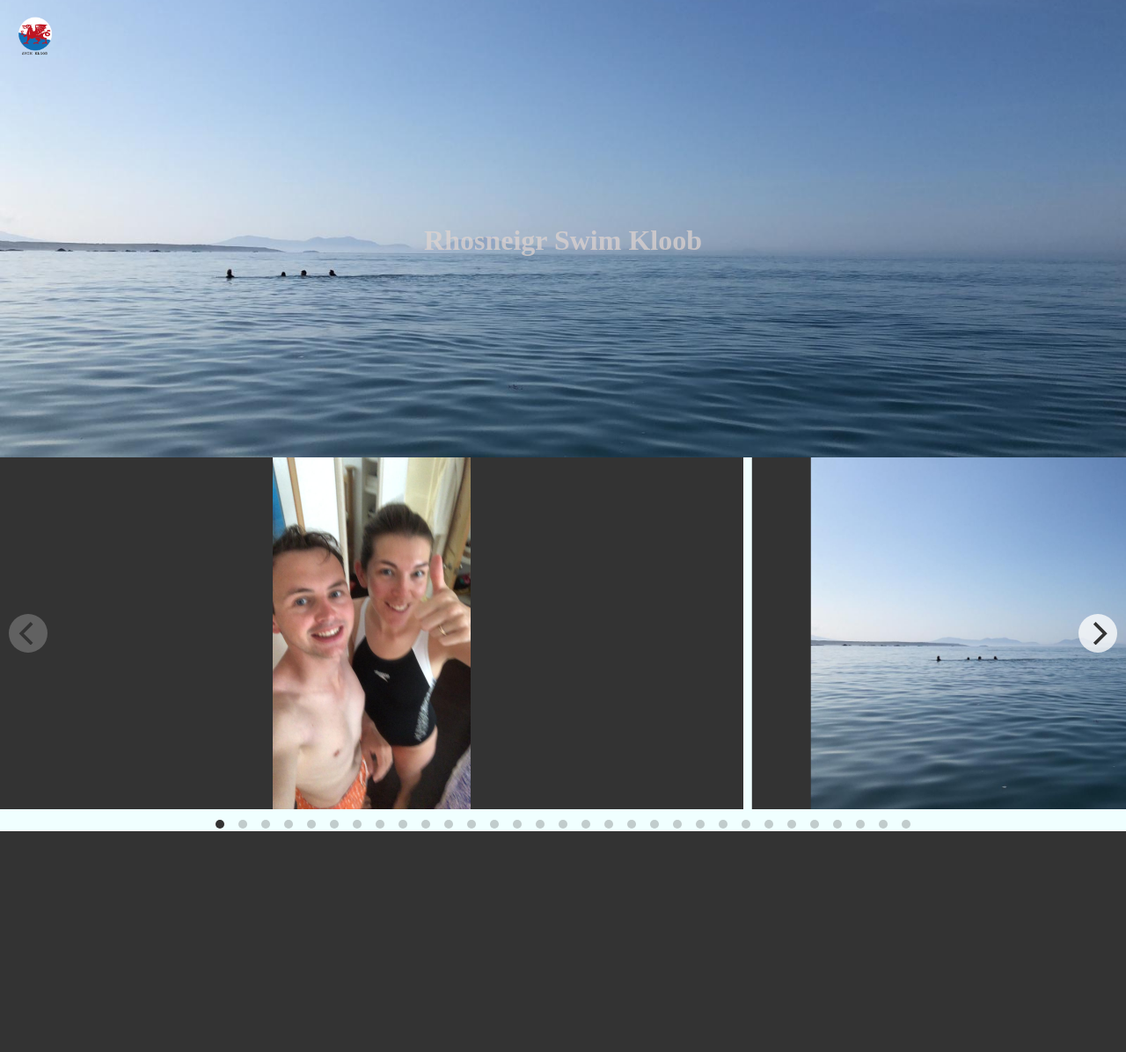
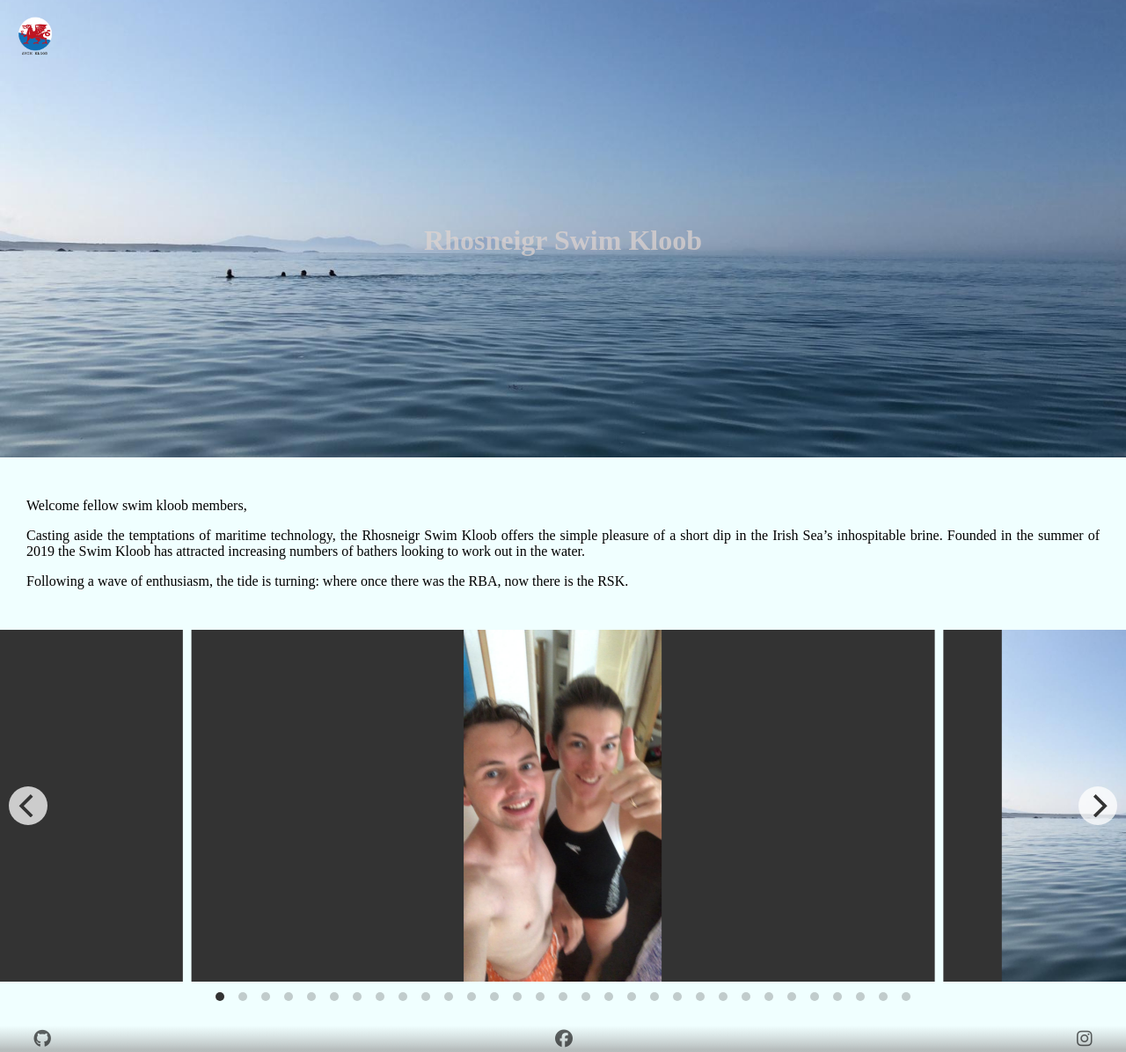
Before and after one commit to Voxoff/swim_kloob, a Flask app: page / in a window 1280 px wide. Shown: the whole page at 88% size. Before the commit the page ends 945 px from the top, so only its background shows below. Run offline with Flask 2, Linux system fonts and the light colour scheme; some libraries are stand-ins or nearby versions.

Commit message:
changed carousel and did this weird translate this

```diff
--- a/static/css/style.css
+++ b/static/css/style.css
@@ -9,6 +9,7 @@ html {
   width: 100%;
 }
 
+/* BANNER */
 h1 {
   color: #dfd4cfb5;
   margin-top: 0px;
@@ -49,6 +50,8 @@ h1 {
   }
 }
 
+/* AFTER BANNER */
+
 #logo {
   position: absolute;
   height: 50px;
@@ -59,13 +62,11 @@ h1 {
 
 #main-text {
   text-align: justify;
-  width: 50%;
-  float: left;
-  padding: 3%;
+  padding: 30px;
 }
 #side-image {
-  float: right;
-  width: 44%;
+  /* float: right; */
+  /* width: 44%; */
 }
 
 #first-image {
@@ -73,7 +74,7 @@ h1 {
   width: 100%;
 }
 
-@media(max-width: 700px){
+/* @media(max-width: 700px){
   #main-text {
     padding: 30px;
     text-align: justify;
@@ -94,11 +95,12 @@ h1 {
     justify-content: center;
     padding: 0px;
   }
-}
+} */
 
 #footer {
   width: auto;
-  clear: both; /* Floats are weird huh? */
+  margin-top: 50px;
+  justify-content: space-between;
   height: 30px;
   background: linear-gradient(0, #8e8e8e94 10%, 51%, #F0FFFF ); /* ... */
   display: flex;
@@ -120,37 +122,12 @@ h1 {
   opacity: 1;
 }
 
-//color scheme
-
-//Define text styles
-
-/*
-.carousel {
-  background: #FAFAFA;
-}
-
-.carousel-cell {
-  width: 66%;
-  height: 400px;
-  margin-right: 10px;
-  background: #333;
-}
-
-.carousel-cell-image {
-  display: block;
-  max-height: 100%;
-  margin: 0 auto;
-  max-width: 100%;
-  opacity: 0;
-  -webkit-transition: opacity 0.4s;
-          transition: opacity 0.4s;
-} */
-
+/* CAROUSEL */
 
 .carousel {
   background: #EEE;
 }
-
+/*
 .carousel img {
   display: block;
   height: 200px;
@@ -160,7 +137,7 @@ h1 {
   .carousel img {
     height: 400px;
   }
-}
+} */
 
 .carousel-cell {
   width: 66%;
@@ -176,4 +153,39 @@ h1 {
   max-width: 100%;
   -webkit-transition: opacity 0.4s;
           transition: opacity 0.4s;
+  position: absolute;
+  top: 50%;
+  left: 50%;
+  transform: translate(-50%, -50%);
 }
+
+
+@media(max-width: 989px){
+  .flickity-page-dots{
+    display: none;
+  }
+}
+@media(max-width: 900px){
+  .carousel-cell {
+    height: 350px;
+  }
+}
+/*
+@media(max-width: 800px){
+  .carousel-cell {
+    height: 300px;
+  }
+}
+
+
+@media(max-width: 700px){
+    .carousel-cell {
+    height: 250px;
+  }
+}
+
+@media(max-width: 600px){
+    .carousel-cell {
+    height: 200px;
+  }
+} */
--- a/templates/home.html
+++ b/templates/home.html
@@ -13,7 +13,7 @@
       <img id="logo" src="{{ url_for('static', filename='logo.png') }}">
       <div id="caption"><h1> Rhosneigr Swim Kloob</h1></div>
     </div>
-    <!-- <div id="main-content">
+    <div id="main-content">
       <div id='main-text'>
         <p> Welcome fellow swim kloob members, </p>
         <p>Casting aside the temptations of maritime technology, the Rhosneigr Swim Kloob offers the simple pleasure of a short dip
@@ -21,22 +21,16 @@
         bathers looking to work out in the water.</p>
         <p>Following a wave of enthusiasm, the tide is turning: where once there was the RBA, now there is the RSK.</p>
       </div>
-      <div id="side-image">
-        <img id="first-image" src="{{ url_for('static', filename='images/first_swim.jpeg') }}">
-      </div>
-    </div> -->
-    <div class="main-carousel" data-flickity='{ "cellAlign": "left", "contain": true }'>
+    </div>
+    <div class="main-carousel" data-flickity='{ "contain": true, "wrapAround": true }'>
       {% for image in images %}
         <div class="carousel-cell"><img class="carousel-cell-image" src="{{ url_for('static', filename=image) }}" alt=""></div>
       {% endfor %}
-
-      <!-- <div class="carousel-cell"><img class="carousel-cell-image" src="{{ url_for('static', filename='images') }}" alt=""></div> -->
-      <!-- <div class="carousel-cell"><img class="carousel-cell-image" src="{{ url_for('static', filename='images') }}" alt=""></div> -->
     </div>
-    <!-- <div id="footer">
+    <div id="footer">
       <a href="https://www.youtube.com/watch?v=dQw4w9WgXcQ"><i class="fab fa-github fa-lg"></i></a>
       <a href="https://www.youtube.com/watch?v=dQw4w9WgXcQ"><i class="fab fa-facebook fa-lg"></i></a>
       <a href="https://www.youtube.com/watch?v=dQw4w9WgXcQ"><i class="fab fa-instagram fa-lg"></i></a>
-    </div> -->
+    </div>
   </body>
 </html>
```
